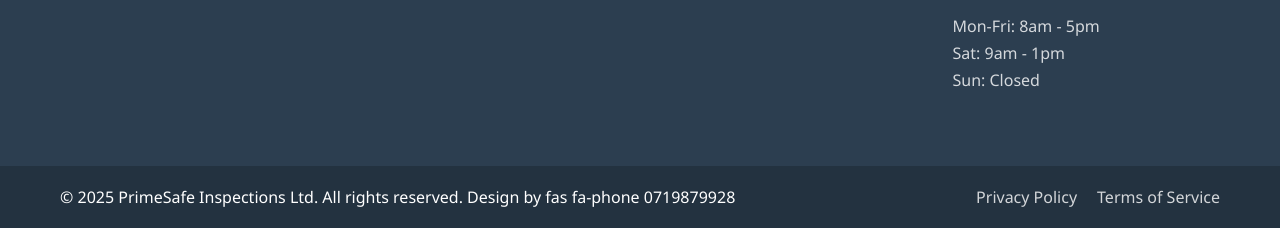
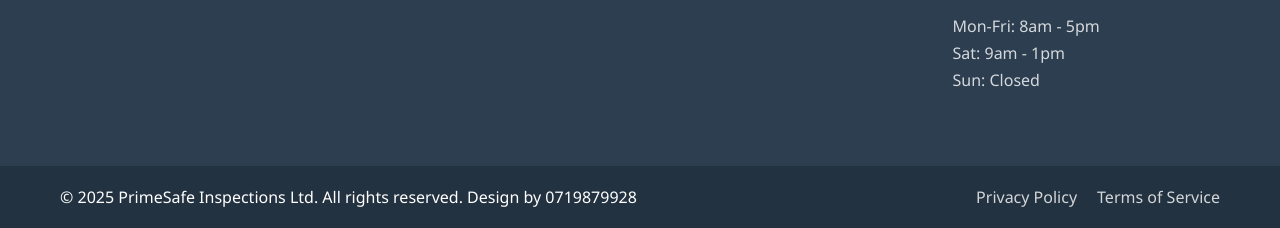
Before and after one commit to Rom-dev-ui/PrimeSafe, a plain HTML site: page index.html in a window 1280 px wide. Shown: the part 2529-2757 px from the top of the page. Drawn offline with Linux system fonts and the light colour scheme.

Commit message:
updated homepage

```diff
--- a/index.html
+++ b/index.html
@@ -184,7 +184,7 @@
 
         <div class="footer-bottom">
             <div class="footer-bottom-content">
-                <p>&copy; <script>document.write(new Date().getFullYear())</script> PrimeSafe Inspections Ltd. All rights reserved. Design by fas fa-phone 0719879928</p>
+                <p>&copy; <script>document.write(new Date().getFullYear())</script> PrimeSafe Inspections Ltd. All rights reserved. Design by 0719879928</p>
                 <div class="footer-legal">
                     <a href="policy.html">Privacy Policy</a>
                     <a href="terms.html">Terms of Service</a>
```
